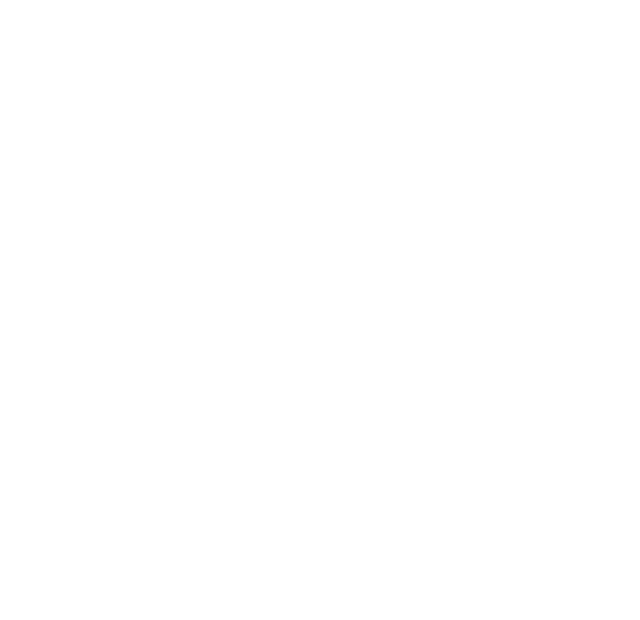
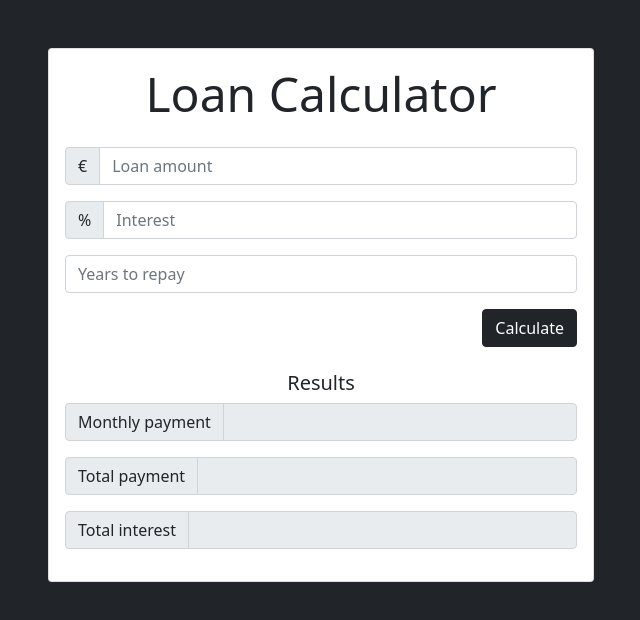
Before and after one commit to LoreMatey/loan-calculator-bootstrap, a plain HTML site: page index.html in a window 1280 px wide. Shown: the whole page, without its empty margins (319-959 px from the left). Drawn offline with nearby package versions, Linux system fonts and the light colour scheme.

Commit message:
Created UI

```diff
--- a/index.html
+++ b/index.html
@@ -10,7 +10,74 @@
 
     <title>Loan calculator</title>
   </head>
-  <body>
+  <body class="bg-dark">
+    <div class="container">
+      <div class="row">
+        <div class="col-md-6 mx-auto">
+          <div class="card card-body text-center mt-5">
+            <h1 class="heading display-5 pb-3">Loan Calculator</h1>
+            <form id="loan-form">
+              <div class="form-group mb-3">
+                <div class="input-group">
+                  <span class="input-group-text">
+                    €
+                  </span>
+                  <input type="number" class="form-control" id="amount" placeholder="Loan amount">
+                </div>
+              </div>
+              <div class="form-group mb-3">
+                <div class="input-group">
+                  <span class="input-group-text">
+                    %
+                  </span>
+                  <input type="number" class="form-control" id="interest" placeholder="Interest">
+                </div>
+              </div>
+              <div class="form-group mb-3">
+                <input type="number" class="form-control" id="years" placeholder="Years to repay" />
+              </div>
+              <div class="d-grid gap-2 d-md-flex justify-content-md-end">
+                <input type="submit" value="Calculate" class="btn btn-dark">
+              </div>
+            </form>
+            <!-- LOADER HERE -->
+            <!-- <div id="loading">
+              <img src="img/loading.gif" alt="loaging spinner" >
+            </div> -->
+            <!--RESULTS -->
+            <div id="results" class="pt-4">
+              <h5>Results</h5>
+              <div class="form-group mb-3">
+                <div class="input-group">
+                  <span class="input-group-text">
+                    Monthly payment
+                  </span>
+                  <input type="number" class="form-control" id="monthly-payment" disabled />
+                </div>
+              </div>
+
+              <div class="form-group mb-3">
+                <div class="input-group">
+                  <span class="input-group-text">
+                    Total payment
+                  </span>
+                  <input type="number" class="form-control" id="total-payment" disabled />
+                </div>
+              </div>
+
+              <div class="form-group mb-3">
+                <div class="input-group">
+                  <span class="input-group-text">
+                    Total interest
+                  </span>
+                  <input type="number" class="form-control" id="total-interest" disabled />
+                </div>
+              </div>
+            </div>
+          </div>
+        </div>
+      </div>
+    </div>
 
     <!-- Optional JavaScript; choose one of the two! -->
 
@@ -22,5 +89,6 @@
     <script src="https://cdn.jsdelivr.net/npm/@popperjs/core@2.10.2/dist/umd/popper.min.js" integrity="sha384-7+zCNj/IqJ95wo16oMtfsKbZ9ccEh31eOz1HGyDuCQ6wgnyJNSYdrPa03rtR1zdB" crossorigin="anonymous"></script>
     <script src="https://cdn.jsdelivr.net/npm/bootstrap@5.1.3/dist/js/bootstrap.min.js" integrity="sha384-QJHtvGhmr9XOIpI6YVutG+2QOK9T+ZnN4kzFN1RtK3zEFEIsxhlmWl5/YESvpZ13" crossorigin="anonymous"></script>
     -->
+    <script src="app.js"></script>
   </body>
 </html>
```
